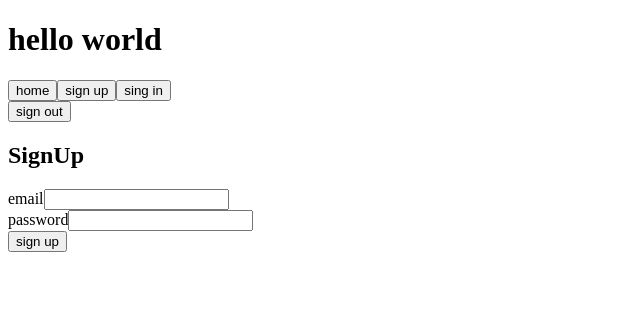
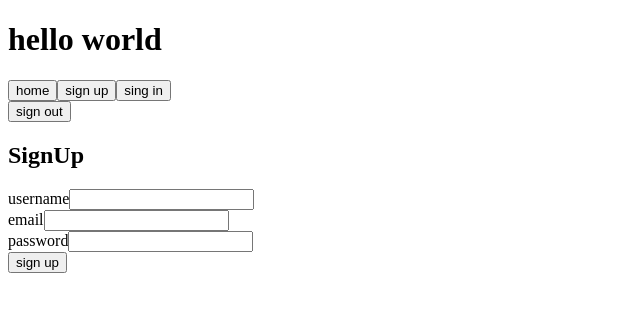
Before and after one commit to murakamiren/react-auth-firebase, a React (Create React App) app: page /signup in a window 1280 px wide. Shown: the top 312 px of the page, without its empty margins (0-640 px from the left). Built offline with nearby package versions, Linux system fonts and the light colour scheme; no server answers.

Commit message:
set username

```diff
--- a/src/components/SignUpForm.tsx
+++ b/src/components/SignUpForm.tsx
@@ -4,8 +4,13 @@ import { auth, firestore } from "../firebase";
 import { setDoc, doc } from "@firebase/firestore";
 
 const SignUpForm: React.VFC = () => {
+	const [username, setUsername] = useState("");
 	const [email, setEmail] = useState("");
 	const [ps, setPs] = useState("");
+
+	const handleUsername = (e: React.ChangeEvent<HTMLInputElement>) => {
+		setUsername(() => e.target.value);
+	};
 
 	const handleEmail = (e: React.ChangeEvent<HTMLInputElement>) => {
 		setEmail(() => e.target.value);
@@ -25,7 +30,7 @@ const SignUpForm: React.VFC = () => {
 			.then((u) => {
 				setDoc(doc(firestore, "users", u.user.uid), {
 					userId: u.user.uid,
-					displayName: "unko-daisuki",
+					displayName: username,
 				});
 			})
 			.catch((err) => {
@@ -35,6 +40,10 @@ const SignUpForm: React.VFC = () => {
 
 	return (
 		<form onSubmit={submitSignUp}>
+			<div>
+				<label htmlFor="username">username</label>
+				<input type="text" id="email" onChange={handleUsername} />
+			</div>
 			<div>
 				<label htmlFor="email">email</label>
 				<input type="email" id="email" onChange={handleEmail} />
```
